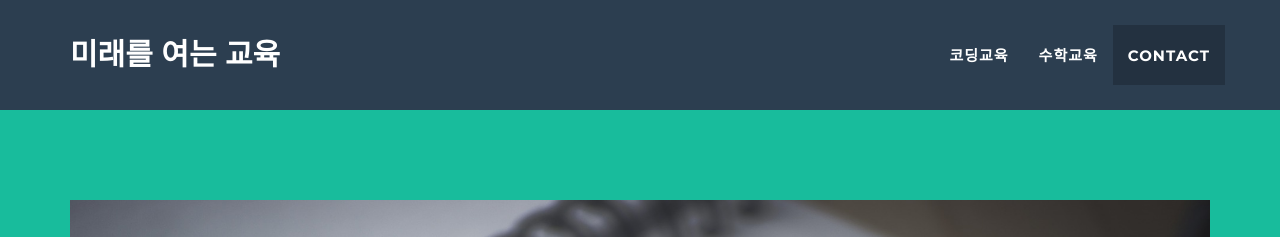
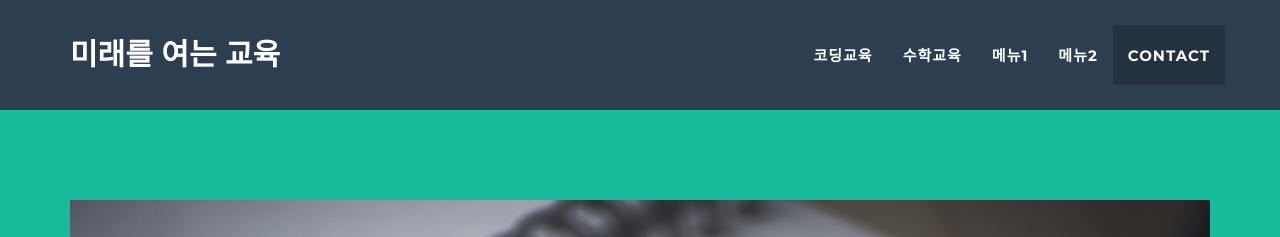
Before and after one commit to eventia/eventia.github.io, a Jekyll site: the page built from index.html, in a window 1280 px wide. Shown: the top 237 px of the page. Built offline with Jekyll 4.4.1, drawn with Linux system fonts in a browser that asks for light colours.

Commit message:
HomePage 2019-02-08-[16:45]

```diff
--- a/_includes/header.html
+++ b/_includes/header.html
@@ -4,6 +4,7 @@
             <div class="row">
                 <div class="col-lg-12">
                     <img class="img-responsive" src="img/creativity-819371_1920.jpg" alt="">
+
                     <div class="intro-text">
                         <span class="name">{{ site.title }}</span>
                         <hr class="star-light">
--- a/_includes/nav.html
+++ b/_includes/nav.html
@@ -25,6 +25,12 @@
                         <a href="#about">수학교육</a>
                     </li>
                     <li class="page-scroll">
+                        <a href="#menupage1">메뉴1</a>
+                    </li>
+                    <li class="page-scroll">
+                        <a href="#menupage2">메뉴2</a>
+                    </li>
+                    <li class="page-scroll">
                         <a href="#contact">Contact</a>
                     </li>
                 </ul>
```
